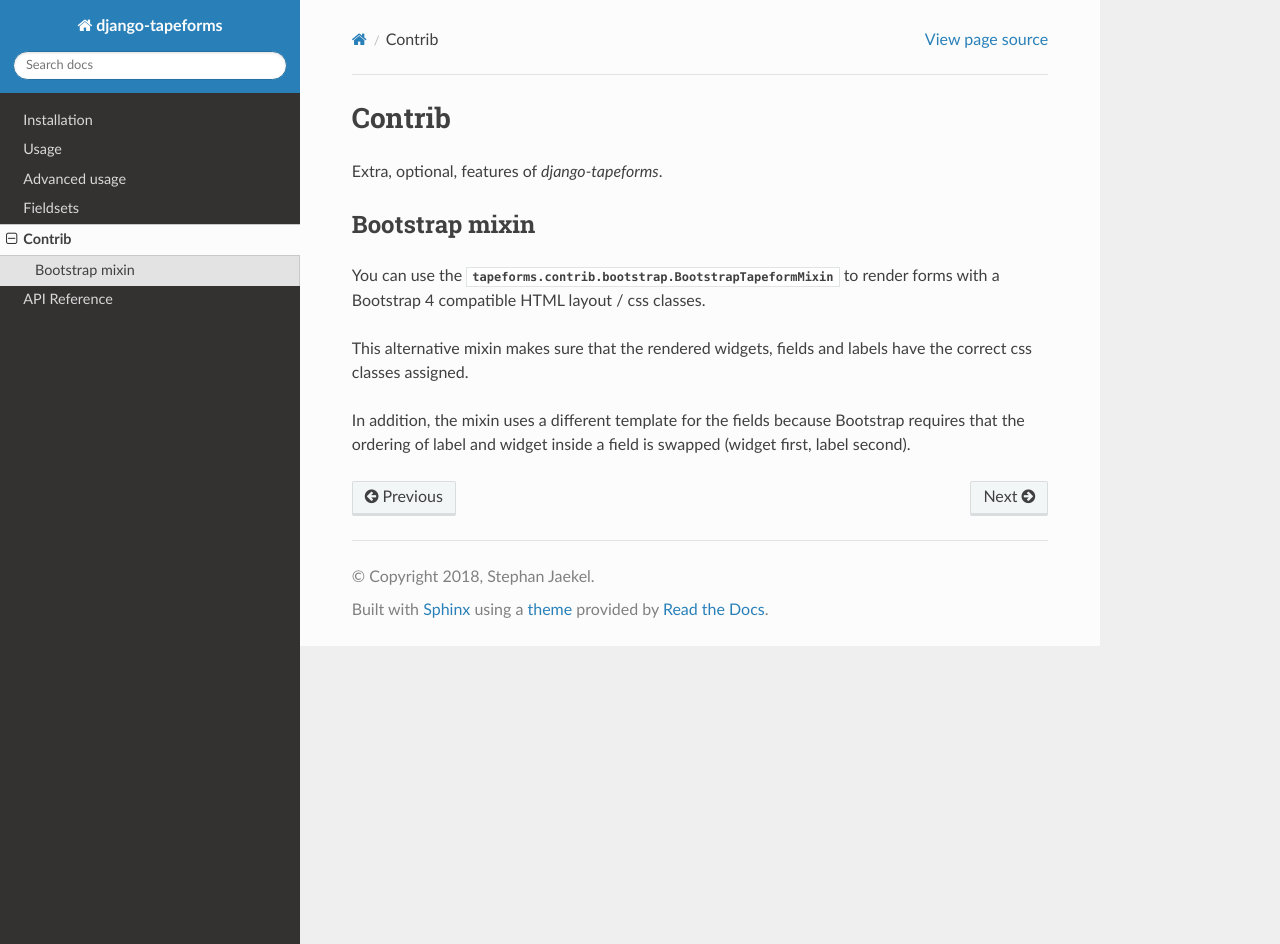
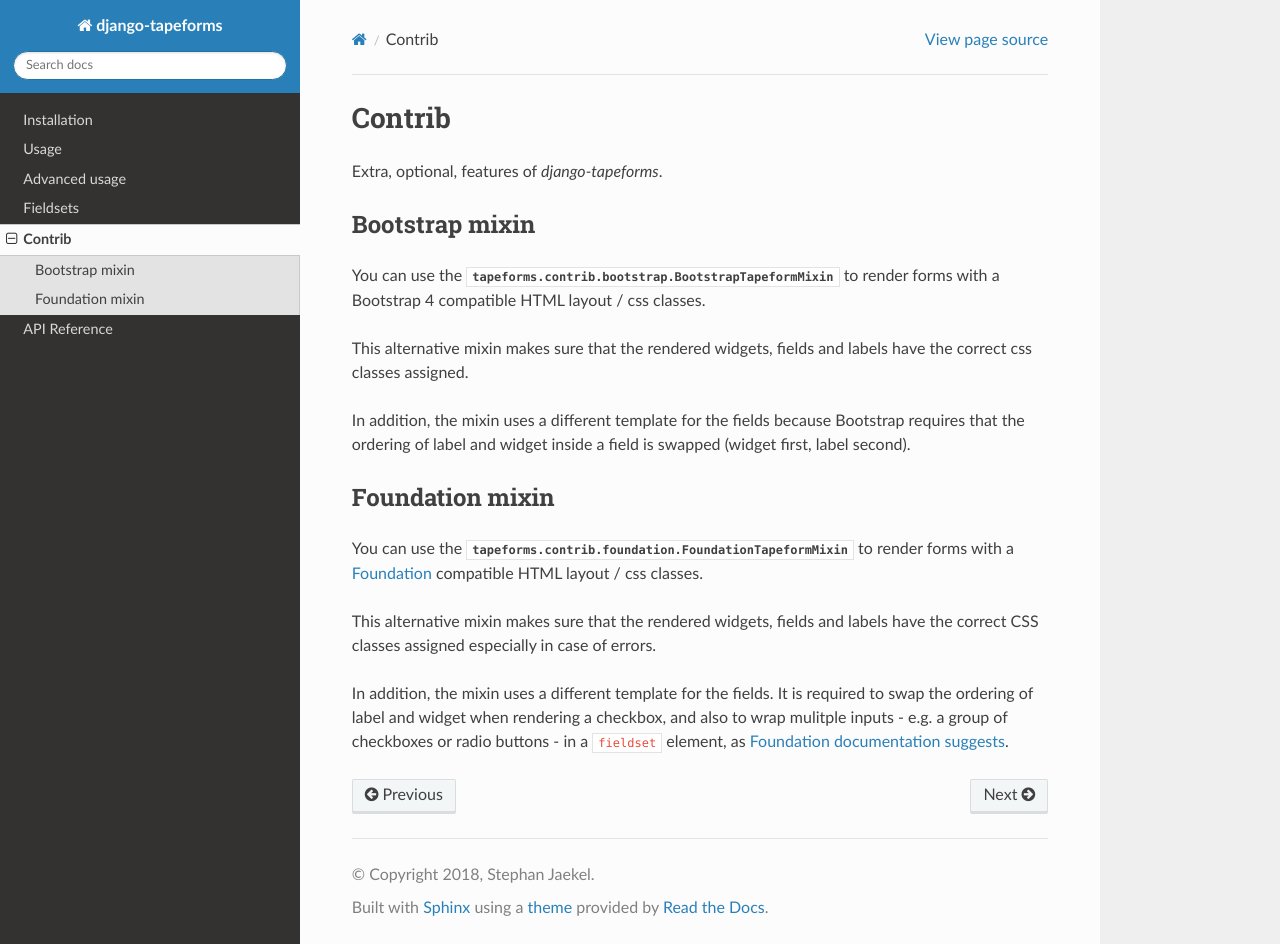
Before and after one commit to stephrdev/django-tapeforms, a Sphinx documentation site: the page built from docs/contrib.rst, in a window 1280 px wide and 944 px high. Built offline with Sphinx 7.4.7 and the Read the Docs theme 2.0.0, drawn with Linux system fonts in a browser that asks for light colours.

Commit message:
Add documentation for Foundation mixin

```diff
--- a/docs/contrib.rst
+++ b/docs/contrib.rst
@@ -16,3 +16,21 @@ have the correct css classes assigned.
 In addition, the mixin uses a different template for the fields because Bootstrap
 requires that the ordering of label and widget inside a field is swapped (widget
 first, label second).
+
+
+Foundation mixin
+----------------
+
+You can use the :py:class:`tapeforms.contrib.foundation.FoundationTapeformMixin`
+to render forms with a Foundation_ compatible HTML layout / css classes.
+
+This alternative mixin makes sure that the rendered widgets, fields and labels
+have the correct CSS classes assigned especially in case of errors.
+
+In addition, the mixin uses a different template for the fields. It is required
+to swap the ordering of label and widget when rendering a checkbox, and also to
+wrap mulitple inputs - e.g. a group of checkboxes or radio buttons - in a
+``fieldset`` element, as `Foundation documentation suggests`__.
+
+.. _Foundation: https://foundation.zurb.com/sites/docs/
+.. __: https://foundation.zurb.com/sites/docs/forms.html#checkboxes-and-radio-buttons
```
Also changed, not shown: docs/api_contrib.rst (+11 -0 lines).
